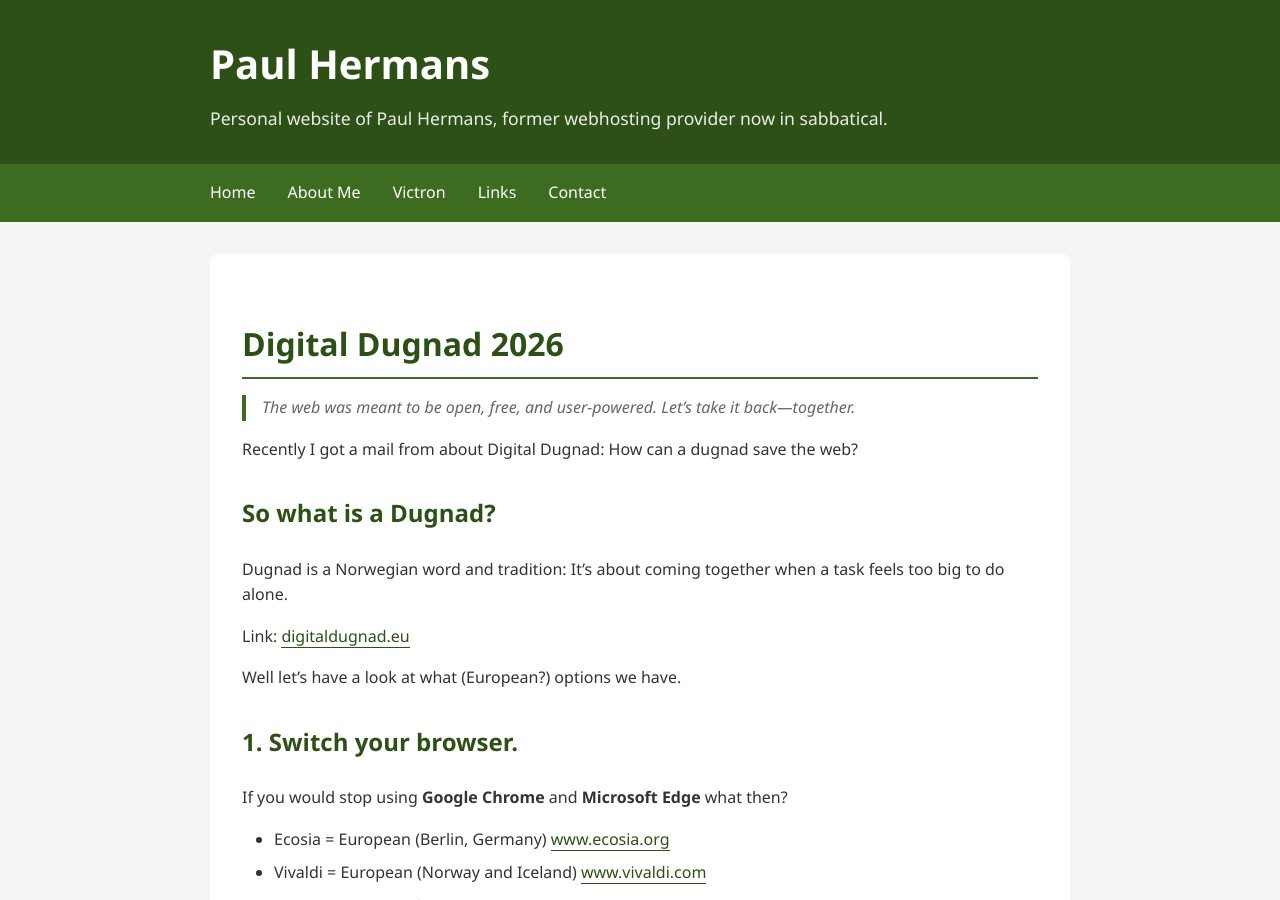
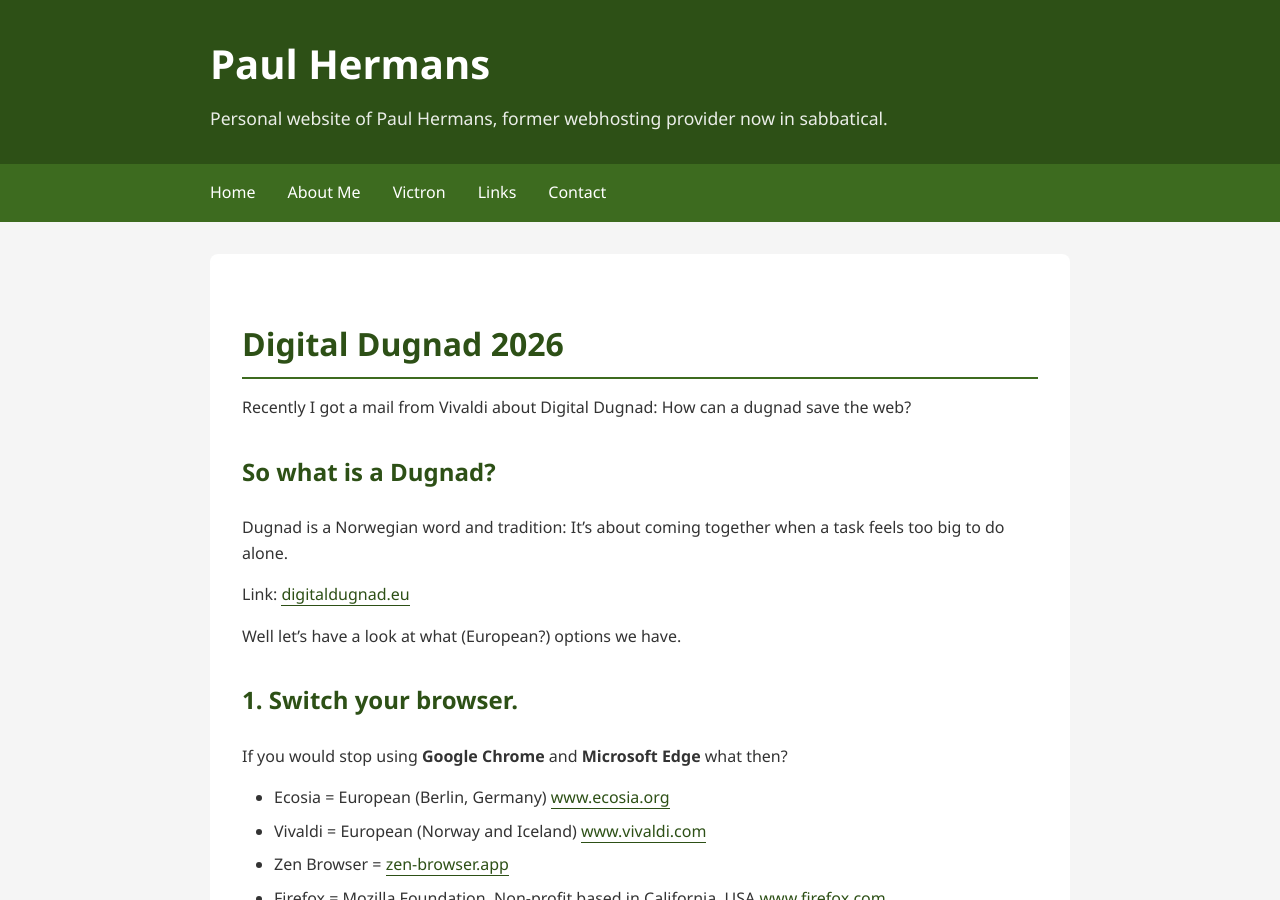
Before and after one commit to paulhermanseu/paulhermans.eu, a Jekyll site: the page built from _posts/2026-07-02-digital-dugnad-2026.md, in a window 1280 px wide and 900 px high. Built offline with Jekyll 4.4.1, drawn with Linux system fonts in a browser that asks for light colours.

Commit message:
Update category for Digital Dugnad 2026 post
Changed category from 'Homelab' to 'Software' in the post.

```diff
--- a/_posts/2026-07-02-digital-dugnad-2026.md
+++ b/_posts/2026-07-02-digital-dugnad-2026.md
@@ -2,15 +2,12 @@
 layout: default
 title: Digital Dugnad 2026
 date: 2026-07-02
-categories: Homelab
+categories: Software
 ---
 
 # Digital Dugnad 2026
 
-> The web was meant to be open, free, and user-powered. Let’s take it back—together.
-
-
-Recently I got a mail from about Digital Dugnad: How can a dugnad save the web?
+Recently I got a mail from Vivaldi about Digital Dugnad: How can a dugnad save the web?
 
 ## So what is a Dugnad?
 
```
